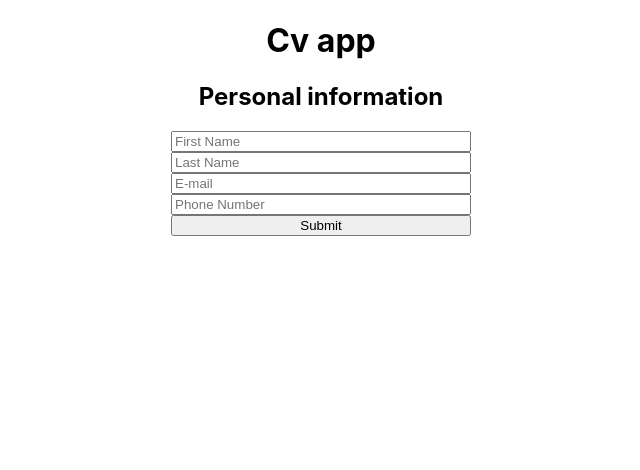
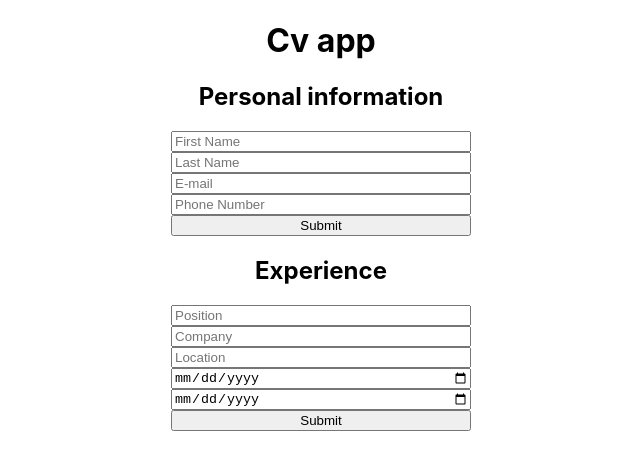
Before and after one commit to Vienio99/cv-app, a React (Create React App) app: page / in a window 1280 px wide. Shown: the top 470 px of the page, without its empty margins (319-959 px from the left). Built offline with nearby package versions, Linux system fonts and the light colour scheme.

Commit message:
working experience section

```diff
--- a/src/App.js
+++ b/src/App.js
@@ -1,10 +1,12 @@
 import Personal from './Components/Personal.js'
+import Experience from './Components/Experience.js'
 
 function App () {
   return (
     <div className='content'>
       <h1>Cv app</h1>
       <Personal />
+      <Experience />
     </div>
   )
 }
--- a/src/Components/Experience.js
+++ b/src/Components/Experience.js
@@ -0,0 +1,102 @@
+import React from 'react'
+
+class Experience extends React.Component {
+  constructor (props) {
+    super(props)
+    this.state = {
+      isEdited: true,
+      position: '',
+      company: '',
+      location: '',
+      startDate: '',
+      endDate: ''
+    }
+
+    this.handleSubmit = this.handleSubmit.bind(this)
+    this.handleChange = this.handleChange.bind(this)
+  }
+
+  handleSubmit (e) {
+    e.preventDefault()
+    this.state.isEdited ? this.setState({ isEdited: false }) : this.setState({ isEdited: true })
+  }
+
+  handleChange (e) {
+    e.preventDefault()
+    const value = e.target.value
+    this.setState({
+      ...this.state,
+      [e.target.name]: value
+    })
+  }
+
+  render () {
+    const { handleSubmit, handleChange } = this
+    const { position, company, location, startDate, endDate } = this.state
+    if (this.state.isEdited) {
+      return (
+        <div className='experience-info'>
+          <h2>Experience</h2>
+          <form id='experience' onSubmit={handleSubmit}>
+            <input
+              type='text'
+              name='position'
+              placeholder='Position'
+              value={position}
+              onChange={handleChange}
+              className='field'
+            />
+            <input
+              type='text'
+              name='company'
+              placeholder='Company'
+              value={company}
+              onChange={handleChange}
+              className='field'
+            />
+            <input
+              type='text'
+              name='location'
+              placeholder='Location'
+              value={location}
+              onChange={handleChange}
+              className='field'
+            />
+            <input
+              type='date'
+              name='startDate'
+              placeholder='Start date'
+              value={startDate}
+              onChange={handleChange}
+              className='field'
+            />
+            <input
+              type='date'
+              name='endDate'
+              placeholder='End date'
+              value={endDate}
+              onChange={handleChange}
+              className='field'
+            />
+            <input type='submit' />
+          </form>
+        </div>
+      )
+    } else {
+      return (
+        <div className='experience-info'>
+          <h2>Experience</h2>
+          <p>Position: {position}</p>
+          <p>Company: {company}</p>
+          <p>Location: {location}</p>
+          <p>Start date: {startDate}</p>
+          <p>End date: {endDate}</p>
+          <button type='button' value='Edit' onClick={handleSubmit}>Edit</button>
+        </div>
+
+      )
+    }
+  }
+}
+
+export default Experience
--- a/src/Components/Personal.js
+++ b/src/Components/Personal.js
@@ -11,21 +11,13 @@ class Personal extends React.Component {
       isEdited: true
     }
 
-    this.handleClick = this.handleClick.bind(this)
+    this.handleSubmit = this.handleSubmit.bind(this)
     this.handleChange = this.handleChange.bind(this)
   }
 
-  handleClick (e) {
+  handleSubmit (e) {
     e.preventDefault()
-    if (this.state.isEdited) {
-      this.setState({
-        isEdited: false
-      })
-    } else {
-      this.setState({
-        isEdited: true
-      })
-    }
+    this.state.isEdited ? this.setState({ isEdited: false }) : this.setState({ isEdited: true })
   }
 
   handleChange (e) {
@@ -38,13 +30,13 @@ class Personal extends React.Component {
   }
 
   render () {
-    const { handleClick, handleChange } = this
+    const { handleSubmit, handleChange } = this
     const { firstName, lastName, email, phoneNumber } = this.state
     if (this.state.isEdited) {
       return (
         <div className='personal-info'>
           <h2>Personal information</h2>
-          <form id='personal' onSubmit={handleClick}>
+          <form id='personal' onSubmit={handleSubmit}>
             <input
               type='text'
               name='firstName'
@@ -70,7 +62,7 @@ class Personal extends React.Component {
               className='field'
             />
             <input
-              type='text'
+              type='number'
               name='phoneNumber'
               placeholder='Phone Number'
               value={phoneNumber}
@@ -89,7 +81,7 @@ class Personal extends React.Component {
           <p>Last name: {lastName}</p>
           <p>E-mail: {email}</p>
           <p>Phone Number: {phoneNumber}</p>
-          <button type='button' value='Edit' onClick={handleClick}>Edit</button>
+          <button type='button' value='Edit' onClick={handleSubmit}>Edit</button>
         </div>
 
       )
--- a/src/index.css
+++ b/src/index.css
@@ -12,6 +12,13 @@ body {
   width: 300px;
 }
 
+#experience {
+  display: flex;
+  margin: 0 auto;
+  flex-direction: column;
+  width: 300px;
+}
+
 ul li {
   list-style-type: none;
 }
```
